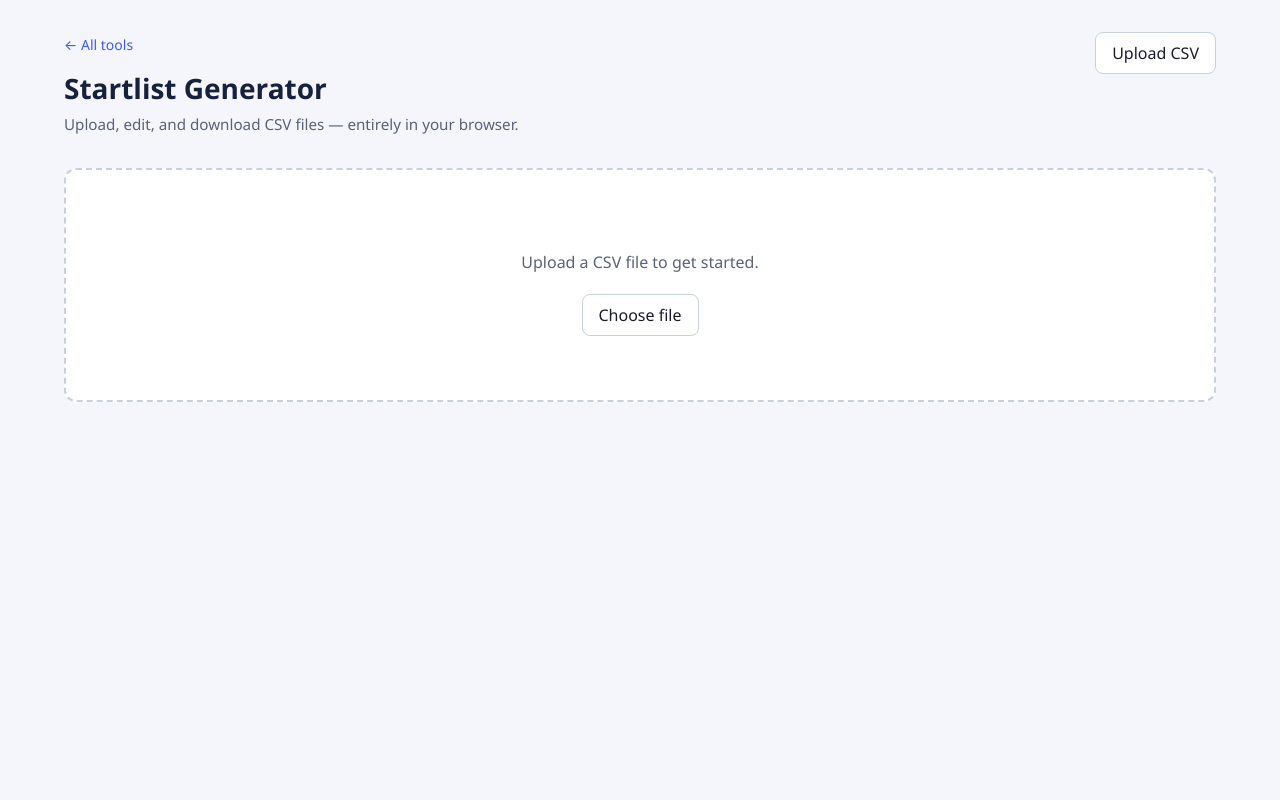
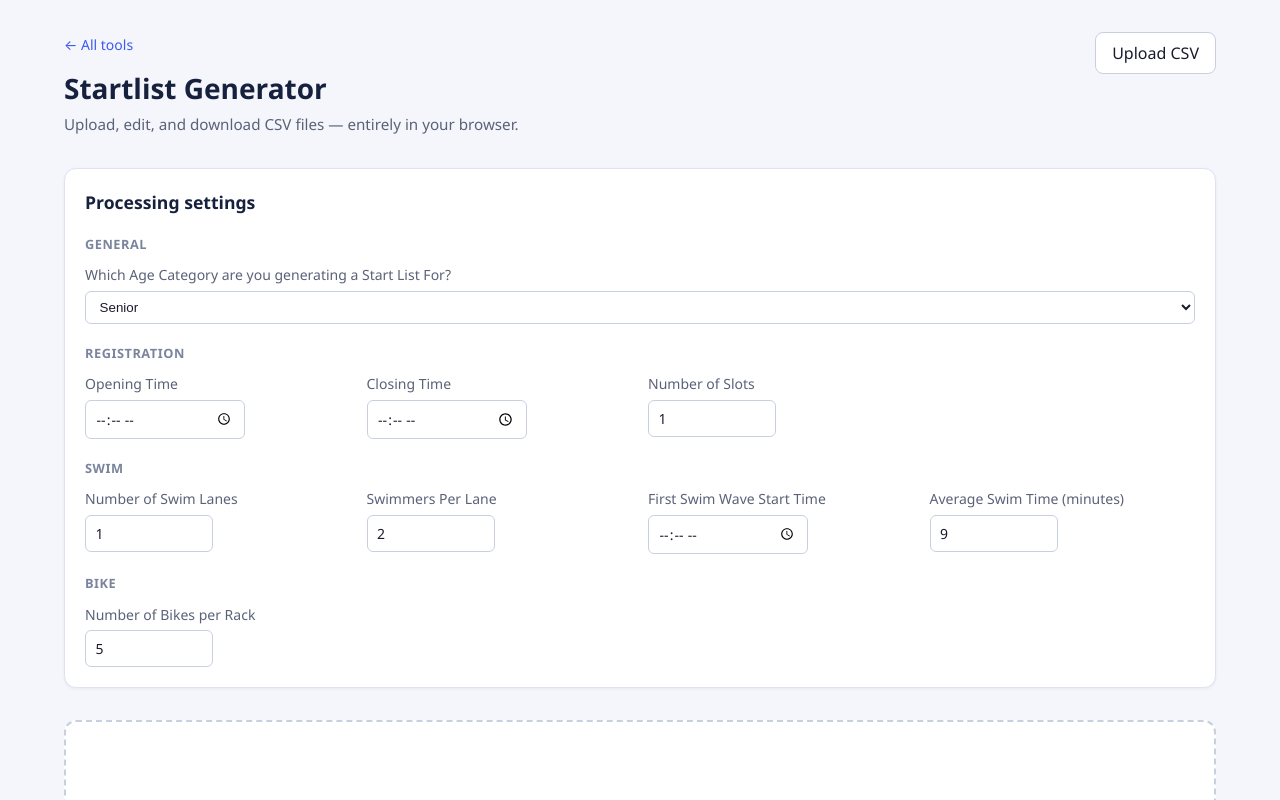
Before and after one commit to PNaing107/admin-tools, a React (Vite) app: page /admin-tools/startlist-generator in a window 1280 px wide. Shown: the top 800 px of the page. Built offline with nearby package versions, Linux system fonts and the light colour scheme.

Commit message:
feat: add form inputs

```diff
--- a/src/tools/StartlistGenerator.tsx
+++ b/src/tools/StartlistGenerator.tsx
@@ -2,10 +2,13 @@ import { useCallback, useRef, useState, type ChangeEvent } from 'react'
 import { Link } from 'react-router-dom'
 import { CsvEditor } from '../components/CsvEditor'
 import { downloadCsv, normalizeRows, parseCsv, type CsvData } from '../utils/csv'
+import { defaultStartlistSettings, type StartlistSettings } from './startlistSettings'
+import { StartlistSettingsForm } from './StartlistSettingsForm'
 import './StartlistGenerator.css'
 
 export default function StartlistGenerator() {
   const fileInputRef = useRef<HTMLInputElement>(null)
+  const [settings, setSettings] = useState<StartlistSettings>(defaultStartlistSettings)
   const [data, setData] = useState<CsvData | null>(null)
   const [fileName, setFileName] = useState('export.csv')
   const [error, setError] = useState<string | null>(null)
@@ -62,6 +65,8 @@ export default function StartlistGenerator() {
       </header>
 
       <main className="tool-main">
+        <StartlistSettingsForm settings={settings} onChange={setSettings} />
+
         {error && <p className="error">{error}</p>}
 
         {!data && !error && (
--- /dev/null
+++ b/src/tools/StartlistSettingsForm.css
@@ -0,0 +1,77 @@
+.settings-form {
+  margin-bottom: 2rem;
+  padding: 1.25rem;
+  border: 1px solid #dde3ef;
+  border-radius: 12px;
+  background: #fff;
+  box-shadow: 0 1px 3px rgb(22 33 62 / 6%);
+}
+
+.settings-heading {
+  margin: 0 0 1.25rem;
+  font-size: 1.1rem;
+  font-weight: 600;
+  color: #16213e;
+}
+
+.settings-fieldset {
+  margin: 0 0 1.25rem;
+  padding: 0;
+  border: none;
+}
+
+.settings-fieldset:last-child {
+  margin-bottom: 0;
+}
+
+.settings-fieldset legend {
+  margin-bottom: 0.75rem;
+  padding: 0;
+  font-size: 0.8rem;
+  font-weight: 600;
+  text-transform: uppercase;
+  letter-spacing: 0.04em;
+  color: #7a849c;
+}
+
+.settings-grid {
+  display: grid;
+  grid-template-columns: repeat(auto-fill, minmax(220px, 1fr));
+  gap: 1rem;
+}
+
+.settings-field {
+  display: flex;
+  flex-direction: column;
+  gap: 0.35rem;
+  font-size: 0.875rem;
+  color: #5a6278;
+}
+
+.settings-field span {
+  line-height: 1.35;
+}
+
+.settings-field input,
+.settings-field select {
+  border: 1px solid #c8d0e0;
+  border-radius: 6px;
+  padding: 0.45rem 0.6rem;
+  background: #fff;
+  color: #1a1a2e;
+}
+
+.settings-field input:focus,
+.settings-field select:focus {
+  outline: none;
+  border-color: #3d5af1;
+  box-shadow: 0 0 0 2px rgb(61 90 241 / 15%);
+}
+
+.settings-field input[type='time'] {
+  max-width: 10rem;
+}
+
+.settings-field input[type='number'] {
+  max-width: 8rem;
+}
--- /dev/null
+++ b/src/tools/StartlistSettingsForm.tsx
@@ -0,0 +1,134 @@
+import type { ChangeEvent } from 'react'
+import type { AgeCategory, StartlistSettings } from './startlistSettings'
+import './StartlistSettingsForm.css'
+
+interface StartlistSettingsFormProps {
+  settings: StartlistSettings
+  onChange: (settings: StartlistSettings) => void
+}
+
+export function StartlistSettingsForm({ settings, onChange }: StartlistSettingsFormProps) {
+  const update = <K extends keyof StartlistSettings>(key: K, value: StartlistSettings[K]) => {
+    onChange({ ...settings, [key]: value })
+  }
+
+  const handleNumberChange =
+    (key: keyof StartlistSettings) => (event: ChangeEvent<HTMLInputElement>) => {
+      update(key, Number(event.target.value) as StartlistSettings[typeof key])
+    }
+
+  return (
+    <form className="settings-form" onSubmit={(e) => e.preventDefault()}>
+      <h2 className="settings-heading">Processing settings</h2>
+
+      <fieldset className="settings-fieldset">
+        <legend>General</legend>
+        <label className="settings-field">
+          <span>Which Age Category are you generating a Start List For?</span>
+          <select
+            value={settings.ageCategory}
+            onChange={(e) => update('ageCategory', e.target.value as AgeCategory)}
+          >
+            <option value="Senior">Senior</option>
+            <option value="Junior">Junior</option>
+          </select>
+        </label>
+      </fieldset>
+
+      <fieldset className="settings-fieldset">
+        <legend>Registration</legend>
+        <div className="settings-grid">
+          <label className="settings-field">
+            <span>Opening Time</span>
+            <input
+              type="time"
+              value={settings.registrationStartTime}
+              onChange={(e) => update('registrationStartTime', e.target.value)}
+            />
+          </label>
+          <label className="settings-field">
+            <span>Closing Time</span>
+            <input
+              type="time"
+              value={settings.registrationEndTime}
+              onChange={(e) => update('registrationEndTime', e.target.value)}
+            />
+          </label>
+          <label className="settings-field">
+            <span>Number of Slots</span>
+            <input
+              type="number"
+              min={1}
+              max={100}
+              step={1}
+              value={settings.registrationSlots}
+              onChange={handleNumberChange('registrationSlots')}
+            />
+          </label>
+        </div>
+      </fieldset>
+
+      <fieldset className="settings-fieldset">
+        <legend>Swim</legend>
+        <div className="settings-grid">
+          <label className="settings-field">
+            <span>Number of Swim Lanes</span>
+            <input
+              type="number"
+              min={1}
+              max={20}
+              step={1}
+              value={settings.swimLanes}
+              onChange={handleNumberChange('swimLanes')}
+            />
+          </label>
+          <label className="settings-field">
+            <span>Swimmers Per Lane</span>
+            <input
+              type="number"
+              min={1}
+              max={10}
+              step={1}
+              value={settings.swimmersPerLane}
+              onChange={handleNumberChange('swimmersPerLane')}
+            />
+          </label>
+          <label className="settings-field">
+            <span>First Swim Wave Start Time</span>
+            <input
+              type="time"
+              value={settings.swimStartTime}
+              onChange={(e) => update('swimStartTime', e.target.value)}
+            />
+          </label>
+          <label className="settings-field">
+            <span>Average Swim Time (minutes)</span>
+            <input
+              type="number"
+              min={1}
+              max={60}
+              step={1}
+              value={settings.averageSwimTimeInMinutes}
+              onChange={handleNumberChange('averageSwimTimeInMinutes')}
+            />
+          </label>
+        </div>
+      </fieldset>
+
+      <fieldset className="settings-fieldset">
+        <legend>Bike</legend>
+        <label className="settings-field">
+          <span>Number of Bikes per Rack</span>
+          <input
+            type="number"
+            min={1}
+            max={20}
+            step={1}
+            value={settings.bikesPerRack}
+            onChange={handleNumberChange('bikesPerRack')}
+          />
+        </label>
+      </fieldset>
+    </form>
+  )
+}
--- /dev/null
+++ b/src/tools/startlistSettings.ts
@@ -0,0 +1,25 @@
+export type AgeCategory = 'Senior' | 'Junior'
+
+export interface StartlistSettings {
+  ageCategory: AgeCategory
+  registrationStartTime: string
+  registrationEndTime: string
+  registrationSlots: number
+  swimLanes: number
+  swimmersPerLane: number
+  swimStartTime: string
+  averageSwimTimeInMinutes: number
+  bikesPerRack: number
+}
+
+export const defaultStartlistSettings: StartlistSettings = {
+  ageCategory: 'Senior',
+  registrationStartTime: '',
+  registrationEndTime: '',
+  registrationSlots: 1,
+  swimLanes: 1,
+  swimmersPerLane: 2,
+  swimStartTime: '',
+  averageSwimTimeInMinutes: 9,
+  bikesPerRack: 5,
+}
```
